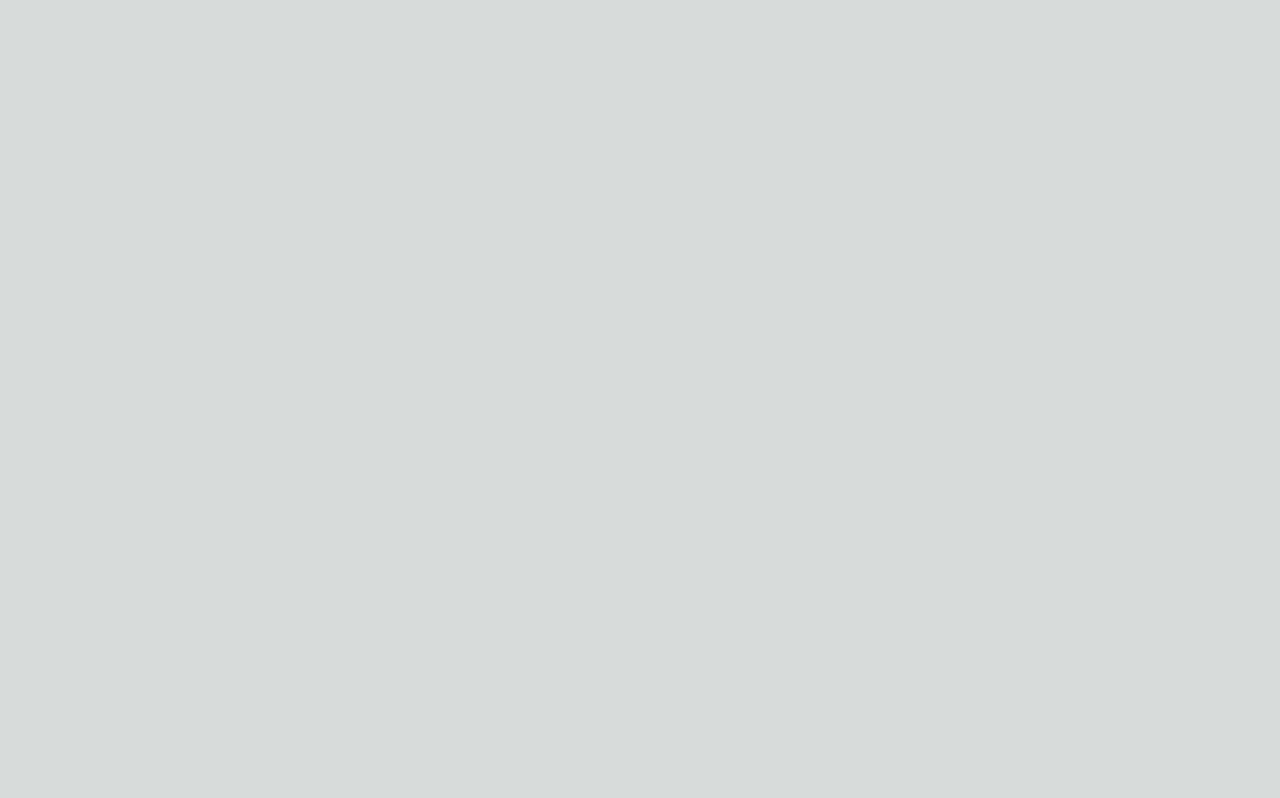
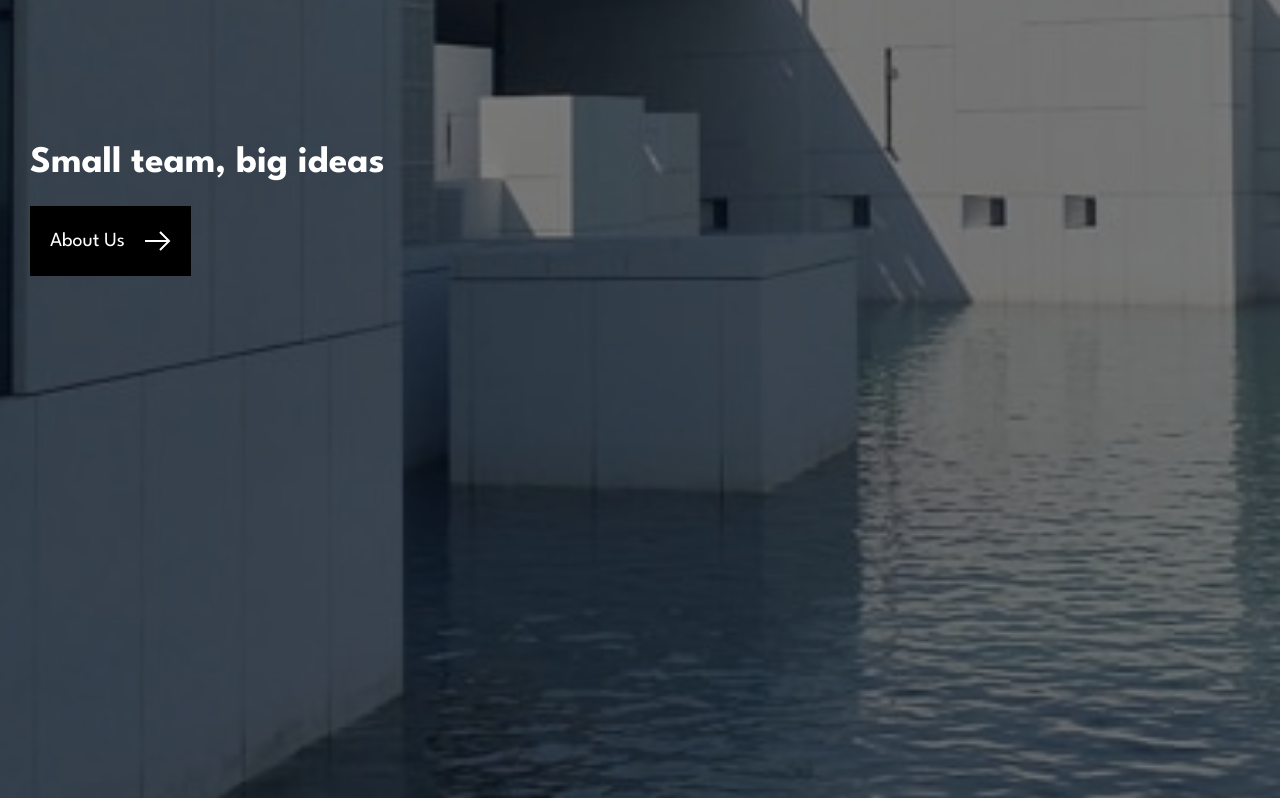
Before and after one commit to Paienobe/Arch-Studio, a Next.js app: page / in a window 1280 px wide. Shown: the part 1999-2797 px from the top of the page. Before the commit the page ends 1602 px from the top, so only its background shows below. Built offline with nearby package versions, Linux system fonts and the light colour scheme.

Commit message:
small team

```diff
--- a/app/page.tsx
+++ b/app/page.tsx
@@ -1,4 +1,5 @@
 import Hero from "@/components/Hero/Hero";
+import SmallTeam from "@/components/HomeAbout/SmallTeam";
 import WelcomeSection from "@/components/WelcomeSection/WelcomeSection";
 
 export default function Home() {
@@ -6,6 +7,7 @@ export default function Home() {
     <main className="min-h-screen">
       <Hero />
       <WelcomeSection />
+      <SmallTeam />
     </main>
   );
 }
--- a/components/Hero/Hero.tsx
+++ b/components/Hero/Hero.tsx
@@ -1,5 +1,5 @@
 import React from "react";
-import heroImage1 from "../../assets/home/mobile/image-hero-paramour.jpg";
+import heroImage1 from "@/assets/home/mobile/image-hero-paramour.jpg";
 import Image from "next/image";
 import { heroData } from "./heroData";
 import uuid from "react-uuid";
--- /dev/null
+++ b/components/HomeAbout/SmallTeam.tsx
@@ -0,0 +1,20 @@
+import React from "react";
+import smallTeam from "@/assets/home/mobile/image-small-team.jpg";
+import Image from "next/image";
+import ArrowButton from "../ArrowButton/ArrowButton";
+
+const SmallTeam = () => {
+  return (
+    <section className="relative">
+      <Image src={smallTeam} className="w-full" alt="" />
+      <div className="absolute inset-0 bg-black bg-opacity-50 flex flex-col justify-center p-6">
+        <h2 className="text-3xl font-bold text-white pb-4">
+          Small team, big ideas
+        </h2>
+        <ArrowButton text="About Us" />
+      </div>
+    </section>
+  );
+};
+
+export default SmallTeam;
```
